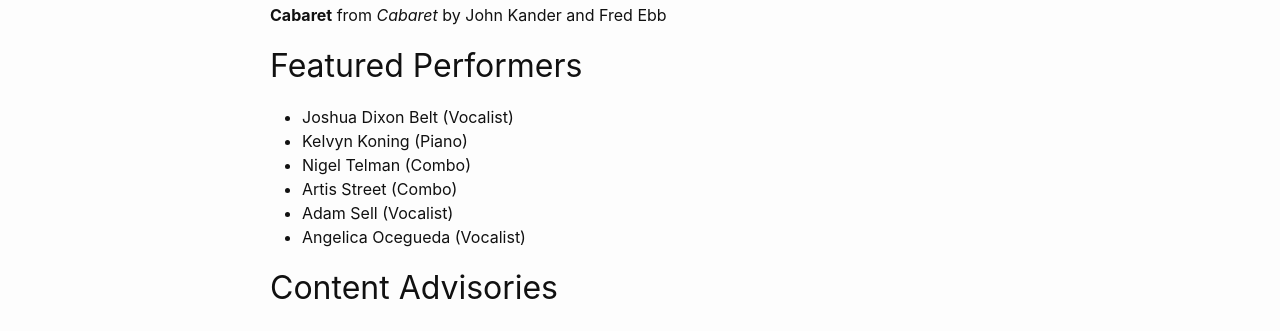
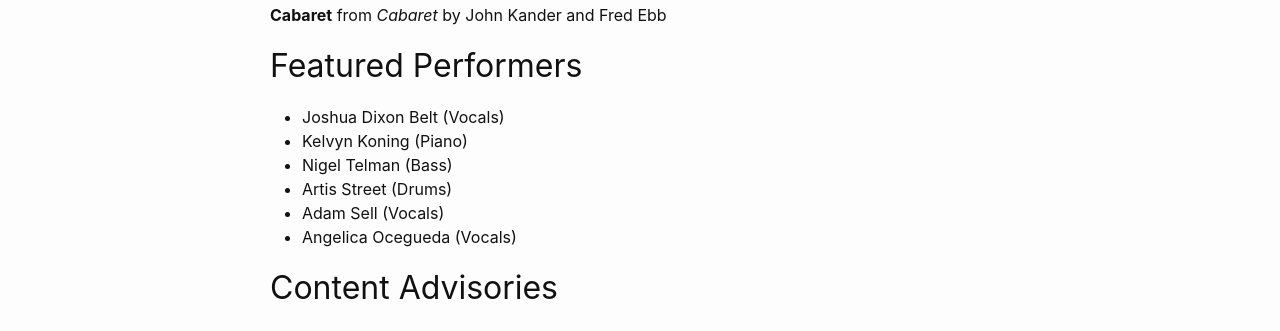
Before and after one commit to kadauber/kadauber.github.io, a Jekyll site: the page built from pages/ordeal.md, in a window 1280 px wide. Shown: the part 1069-1400 px from the top of the page. Built offline with Jekyll 4.4.1, drawn with Linux system fonts in a browser that asks for light colours.

Commit message:
Update ordeal.md - assign bass and drums in credits

```diff
--- a/pages/ordeal.md
+++ b/pages/ordeal.md
@@ -42,12 +42,12 @@ This show is 90 minutes with a 10 minute intermission.
 **Cabaret** from <cite>Cabaret</cite> by John Kander and Fred Ebb
 
 ## Featured Performers
-- Joshua Dixon Belt (Vocalist)
+- Joshua Dixon Belt (Vocals)
 - Kelvyn Koning (Piano)
-- Nigel Telman (Combo)
-- Artis Street (Combo)
-- Adam Sell (Vocalist)
-- Angelica Ocegueda (Vocalist)
+- Nigel Telman (Bass)
+- Artis Street (Drums)
+- Adam Sell (Vocals)
+- Angelica Ocegueda (Vocals)
 
 ## Content Advisories
 - **All Grown Up**: Teen pregnancy
```
